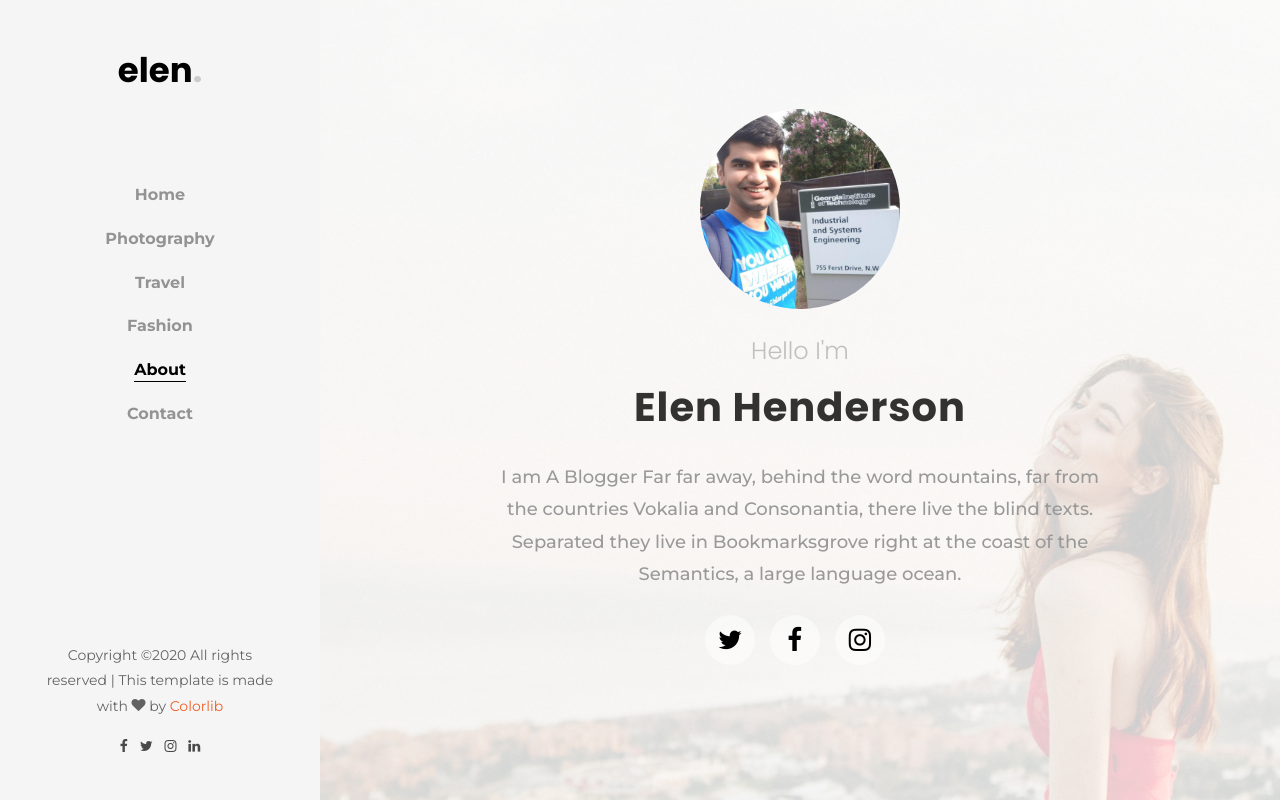
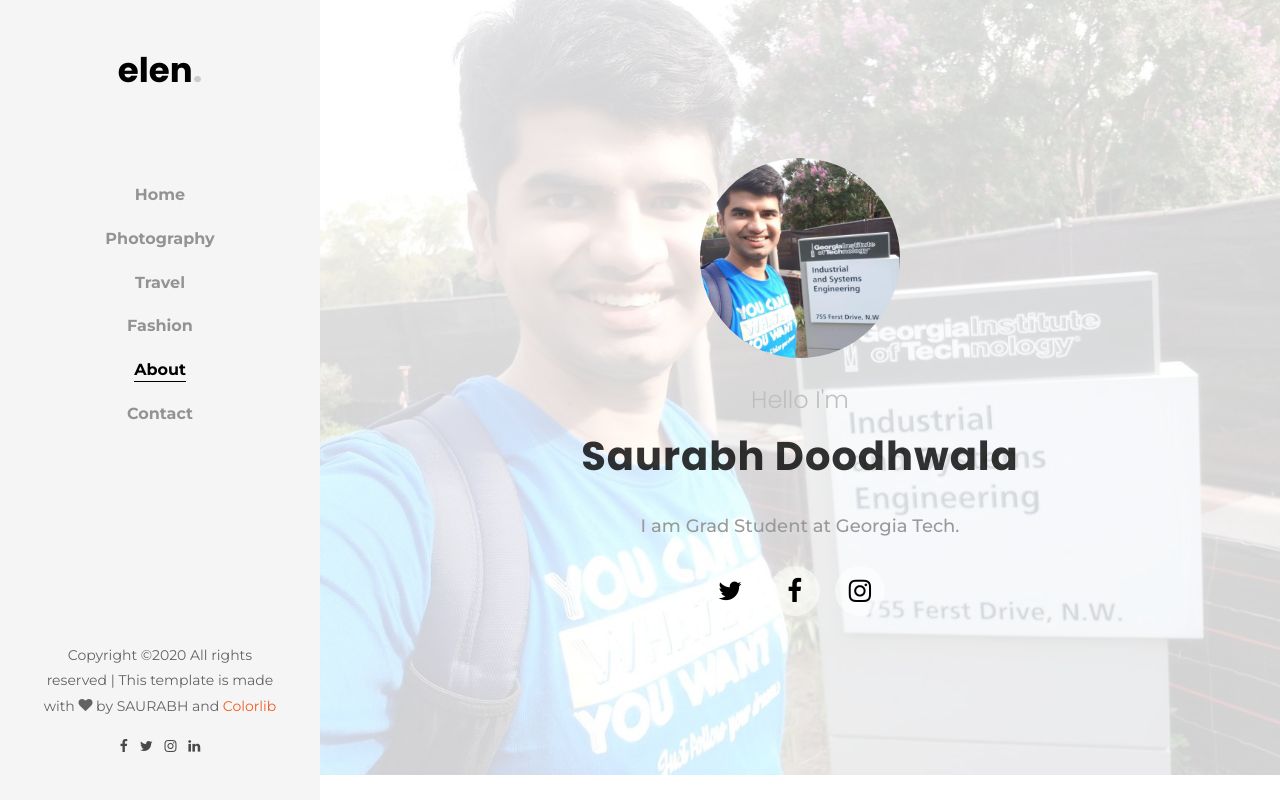
Before and after one commit to SaurabhDoodhwala/SaurabhDoodhwala.github.io, a plain HTML site: page about.html in a window 1280 px wide. Drawn offline with Linux system fonts and the light colour scheme; some packages are replaced by stand-ins of ours; no server answers; files whose address does not match are found by name.

Commit message:
Update about.html

```diff
--- a/about.html
+++ b/about.html
@@ -46,7 +46,7 @@
 
 			<div class="colorlib-footer">
 				<p><!-- Link back to Colorlib can't be removed. Template is licensed under CC BY 3.0. -->
-			  Copyright &copy;<script>document.write(new Date().getFullYear());</script> All rights reserved | This template is made with <i class="icon-heart" aria-hidden="true"></i> by <a href="https://colorlib.com" target="_blank">Colorlib</a>
+			  Copyright &copy;<script>document.write(new Date().getFullYear());</script> All rights reserved | This template is made with <i class="icon-heart" aria-hidden="true"></i> by SAURABH and <a href="https://colorlib.com" target="_blank">Colorlib</a>
 				<ul>
 					<li><a href="#"><i class="icon-facebook"></i></a></li>
 					<li><a href="#"><i class="icon-twitter"></i></a></li>
@@ -56,15 +56,15 @@
 			</div>
 		</aside> <!-- END COLORLIB-ASIDE -->
 		<div id="colorlib-main">
-			<div class="hero-wrap hero-wrap-2 js-fullheight" style="background-image: url(images/bg_4.jpg);" data-stellar-background-ratio="0.5">
+			<div class="hero-wrap hero-wrap-2 js-fullheight" style="background-image: url(images/author.jpg);" data-stellar-background-ratio="0.5">
 				<div class="overlay"></div>
 				<div class="js-fullheight d-flex justify-content-center align-items-center">
 					<div class="col-md-8 text text-center">
 						<div class="img mb-4" style="background-image: url(images/author.jpg);"></div>
 						<div class="desc">
 							<h2 class="subheading">Hello I'm</h2>
-							<h1 class="mb-4">Elen Henderson</h1>
-							<p class="mb-4">I am A Blogger Far far away, behind the word mountains, far from the countries Vokalia and Consonantia, there live the blind texts. Separated they live in Bookmarksgrove right at the coast of the Semantics, a large language ocean.</p>
+							<h1 class="mb-4">Saurabh Doodhwala</h1>
+							<p class="mb-4">I am Grad Student at Georgia Tech.</p>
 							<ul class="ftco-social mt-3">
                 <li class="ftco-animate"><a href="#"><span class="icon-twitter"></span></a></li>
                 <li class="ftco-animate"><a href="#"><span class="icon-facebook"></span></a></li>
```
